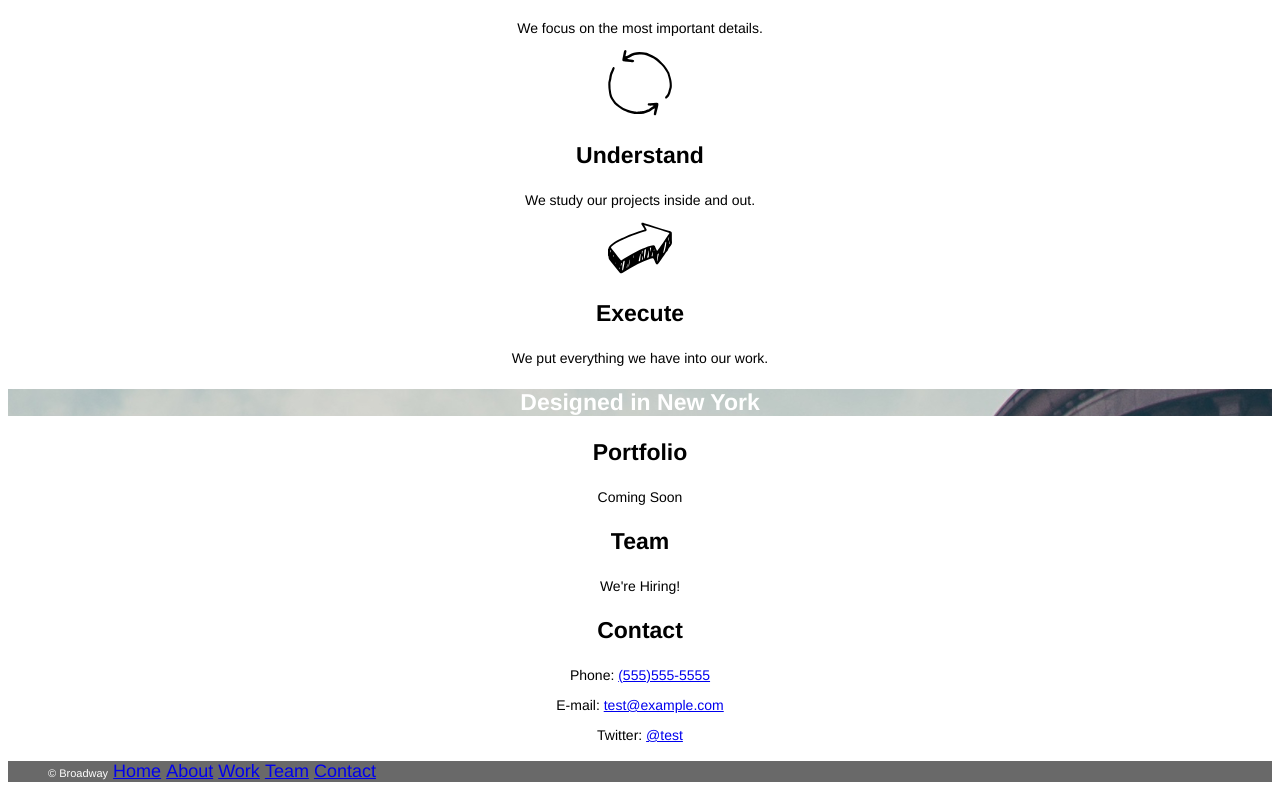
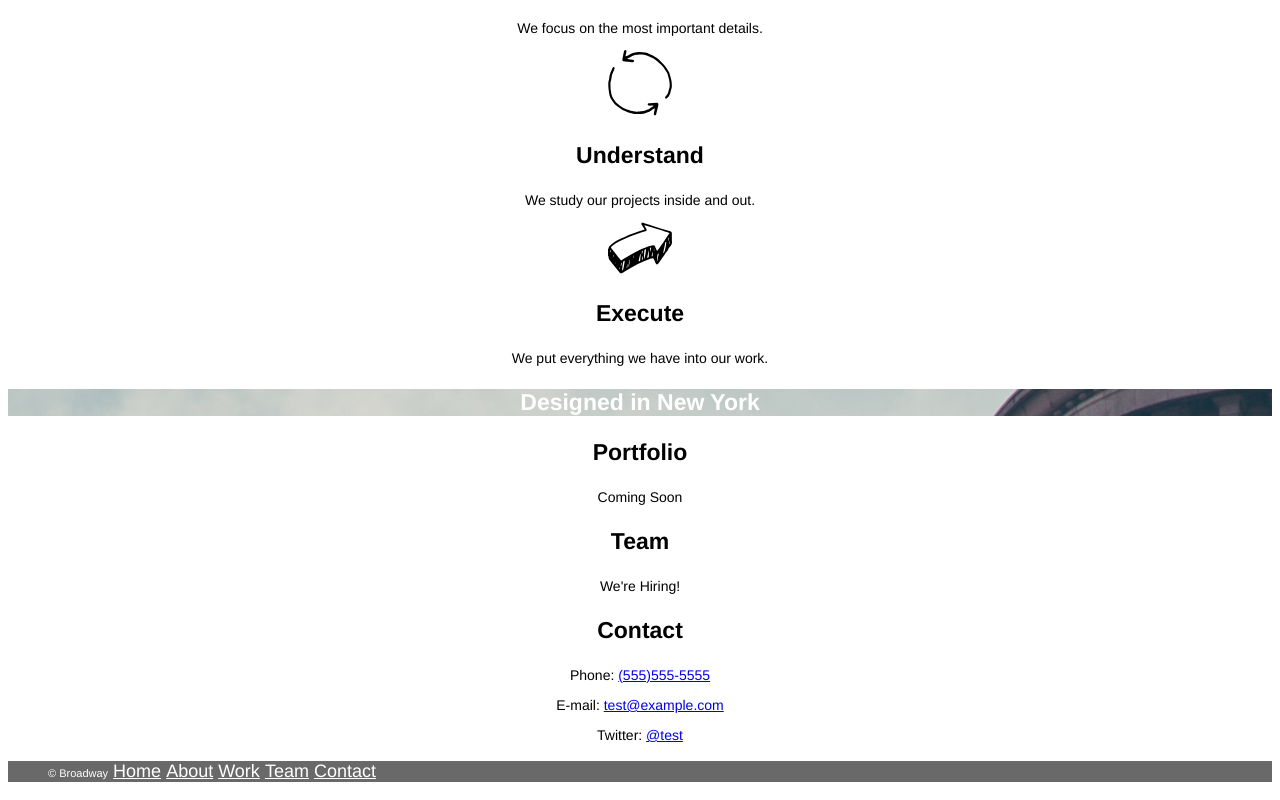
Before and after one commit to achevres/broadway, a plain HTML site: page index.html in a window 1280 px wide. Shown: the part 532-1332 px from the top of the page. Drawn offline with Linux system fonts and the light colour scheme.

Commit message:
change nav color

```diff
--- a/resources/css/style.css
+++ b/resources/css/style.css
@@ -45,3 +45,11 @@ p {
   content: "\00a9  Broadway";
   font-size: 11px;
 }
+
+li a:link {
+  color: white;
+}
+
+nav a:visited {
+  color:white;
+}
```
